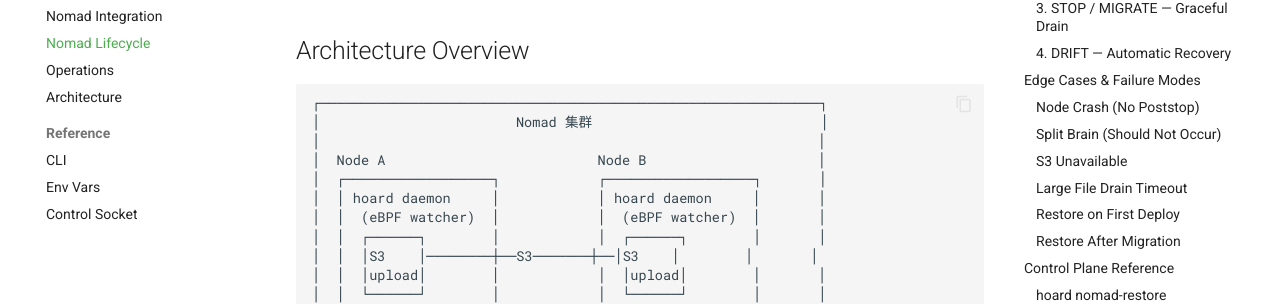
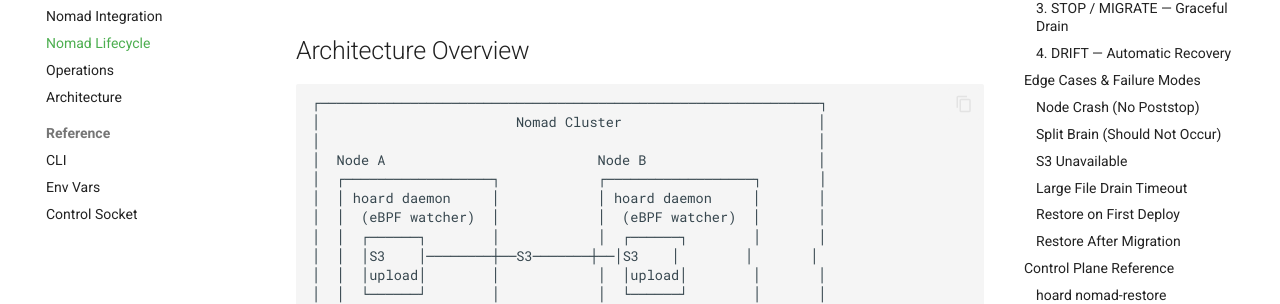
Before and after one commit to hoard-project/hoard, an MkDocs documentation site: the page built from website/docs/nomad-lifecycle.md, in a window 1280 px wide and 900 px high. Shown: the part 238-542 px from the top of the window. Built offline with MkDocs 1.6.1 and Material for MkDocs 9.7.7, drawn with Linux system fonts in a browser that asks for light colours; comment, search, counter and statistics services are not loaded.

Commit message:
docs: fix Chinese text in nomad-lifecycle diagram (集群→Cluster)

````diff
--- a/website/docs/nomad-lifecycle.md
+++ b/website/docs/nomad-lifecycle.md
@@ -8,7 +8,7 @@ failure modes, edge cases, and recovery procedures.
 
 ```
 ┌─────────────────────────────────────────────────────────────┐
-│                        Nomad 集群                            │
+│                        Nomad Cluster                        │
 │                                                             │
 │  Node A                          Node B                     │
 │  ┌──────────────────┐            ┌──────────────────┐       │
````
